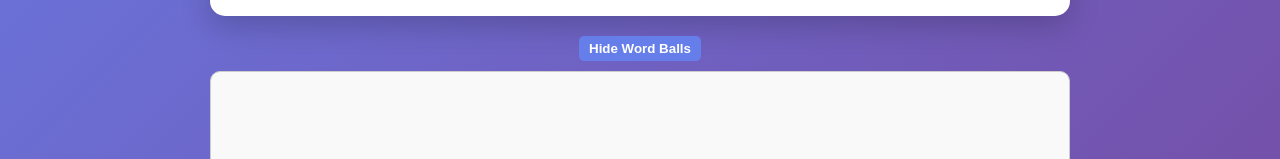
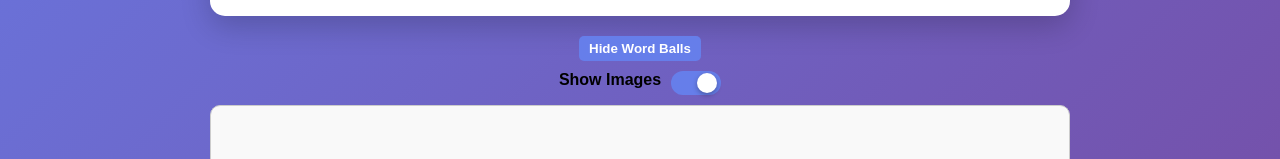
Before and after one commit to shin-noda/picthesia, a React (Vite) app: page / in a window 1280 px wide. Both pictures are taken after typing "Sample" into the empty fields and a click on the button "Generate Picthesia". Shown: the part 641-800 px from the top of the page. Built offline with nearby package versions, Linux system fonts and the light colour scheme; no server answers.

Commit message:
Added a toggle.

```diff
--- /dev/null
+++ b/src/components/picWordToggle/PicWordToggle.css
@@ -0,0 +1,58 @@
+.picword-toggle {
+  text-align: center;
+  margin-bottom: 10px;
+  font-family: sans-serif;
+}
+
+.picword-toggle-label {
+  position: relative;
+  display: inline-block;
+  width: 50px;
+  height: 24px;
+  cursor: pointer;
+}
+
+.picword-toggle-label input {
+  opacity: 0;
+  width: 0;
+  height: 0;
+}
+
+.picword-toggle-slider {
+  position: absolute;
+  top: 0;
+  left: 0;
+  right: 0;
+  bottom: 0;
+  background-color: #ccc;
+  border-radius: 24px;
+  transition: 0.3s;
+}
+
+.picword-toggle-slider.on {
+  background-color: #667eea;
+}
+
+.picword-toggle-circle {
+  position: absolute;
+  height: 20px;
+  width: 20px;
+  bottom: 2px;
+  background-color: white;
+  border-radius: 50%;
+  transition: 0.3s;
+  box-shadow: 0 2px 5px rgba(0, 0, 0, 0.3);
+}
+
+.picword-toggle-circle.on {
+  left: 26px;
+}
+
+.picword-toggle-circle.off {
+  left: 4px;
+}
+
+.picword-toggle-text {
+  margin-right: 10px;
+  font-weight: bold;
+}
--- /dev/null
+++ b/src/components/picWordToggle/PicWordToggle.tsx
@@ -0,0 +1,26 @@
+import React from "react";
+import "./PicWordToggle.css";
+
+interface PicWordToggleProps {
+  showPic: boolean;
+  setShowPic: (value: boolean) => void;
+}
+
+const PicWordToggle: React.FC<PicWordToggleProps> = ({ showPic, setShowPic }) => {
+  return (
+    <div className="picword-toggle">
+      <span className="picword-toggle-text">Show Images</span>
+      <label className="picword-toggle-label">
+        <input
+          type="checkbox"
+          checked={showPic}
+          onChange={() => setShowPic(!showPic)}
+        />
+        <span className={`picword-toggle-slider ${showPic ? "on" : "off"}`}></span>
+        <span className={`picword-toggle-circle ${showPic ? "on" : "off"}`}></span>
+      </label>
+    </div>
+  );
+};
+
+export default PicWordToggle;
--- a/src/components/toggleableBouncingContainer/ToggleableBouncingContainer.css
+++ b/src/components/toggleableBouncingContainer/ToggleableBouncingContainer.css
@@ -41,6 +41,6 @@
   height: 50px;
   box-shadow: 0 2px 5px rgba(0, 0, 0, 0.2);
   color: white;                /* fallback text color */
-  font-size: 10px;
+  font-size: 12px;
   text-align: center;
 }
--- a/src/components/toggleableBouncingContainer/ToggleableBouncingContainer.tsx
+++ b/src/components/toggleableBouncingContainer/ToggleableBouncingContainer.tsx
@@ -1,4 +1,5 @@
 import React, { useEffect, useRef, useState } from "react";
+import PicWordToggle from "../picWordToggle/PicWordToggle";
 import "./ToggleableBouncingContainer.css";
 import type { WikimediaImage } from "../../services/wikipediaService";
 
@@ -21,6 +22,7 @@ const ToggleableBouncingContainer: React.FC<ToggleableBouncingContainerProps> =
   const containerRef = useRef<HTMLDivElement>(null);
   const [balls, setBalls] = useState<Ball[]>([]);
   const [visible, setVisible] = useState(true);
+  const [showPic, setShowPic] = useState(true);
   const animationFrameRef = useRef<number | null>(null);
 
   const uniqueWords = Array.from(new Set(words.map(w => w.toLowerCase())));
@@ -167,6 +169,8 @@ const ToggleableBouncingContainer: React.FC<ToggleableBouncingContainerProps> =
       </button>
 
       {visible && (
+        <>
+            <PicWordToggle showPic={showPic} setShowPic={setShowPic} />
             <div className="bouncing-container" ref={containerRef}>
             {balls.map(ball => (
                 <div
@@ -177,14 +181,15 @@ const ToggleableBouncingContainer: React.FC<ToggleableBouncingContainerProps> =
                     height: ball.size,
                     left: ball.x,
                     top: ball.y,
-                backgroundImage: ball.imgUrl ? `url(${ball.imgUrl})` : undefined,
-                backgroundColor: ball.imgUrl ? "#ccc" : "#667eea",
+                    backgroundImage: showPic && ball.imgUrl ? `url(${ball.imgUrl})` : undefined,
+                    backgroundColor: ball.imgUrl ? "#667eea" : "#ccc",
                 }}
                 >
-              {!ball.imgUrl && <span>{ball.word}</span>}
+                {!showPic && <span>{ball.word}</span>}
                 </div>
             ))}
             </div>
+        </>
         )}
     </div>
   );
```
Lines whose indentation alone changed are shown as unchanged.
